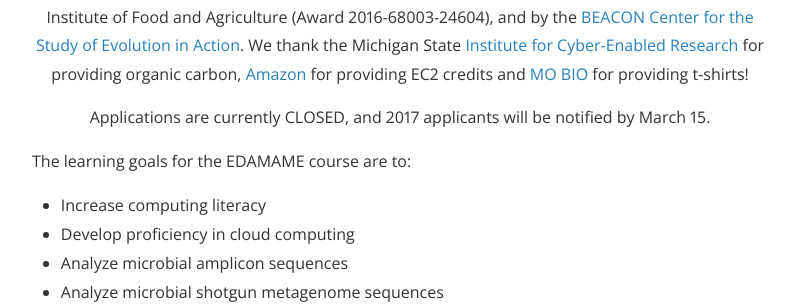
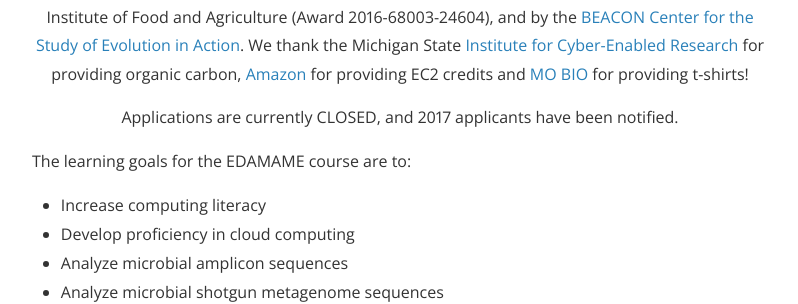
Before and after one commit to edamame-course/edamame-course.github.io, a Jekyll site: the page built from index.html, in a window 1280 px wide and 900 px high, scrolled down 644 px. Shown: the part 154-458 px from the top of the window, without its empty margins (240-1038 px from the left). Built offline with Jekyll 4.4.1, drawn with Linux system fonts in a browser that asks for light colours; nearby versions of some CDN libraries; the list of posts is cut into pages by our own code; a style sheet for code colours, icons or effects is not loaded; a file with an impossible date is left out.

Commit message:
added that applicants were notified

```diff
--- a/index.html
+++ b/index.html
@@ -25,7 +25,7 @@ This year's course will be August 6-12, 2017 at the Kellogg Biological Station.
 <p align=center><br>
 EDAMAME is supported by the National Institutes of Health (1R25GM115335-01), the National Institute of Food and Agriculture (Award 2016-68003-24604), and by the <a href=http://beacon-center.org>BEACON Center for the Study of Evolution in Action</a>.  We thank the Michigan State <a href=http://icer.msu.edu/>Institute for Cyber-Enabled Research</a> for providing organic carbon, <a href=https://aws.amazon.com/ec2/>Amazon</a> for providing EC2 credits and <a href=https://mobio.com/>MO BIO</a> for providing t-shirts!
 <p align=center>
-Applications are currently CLOSED, and 2017 applicants will be notified by March 15.
+Applications are currently CLOSED, and 2017 applicants have been notified.
 
 <p>
 The learning goals for the EDAMAME course are to:
```
